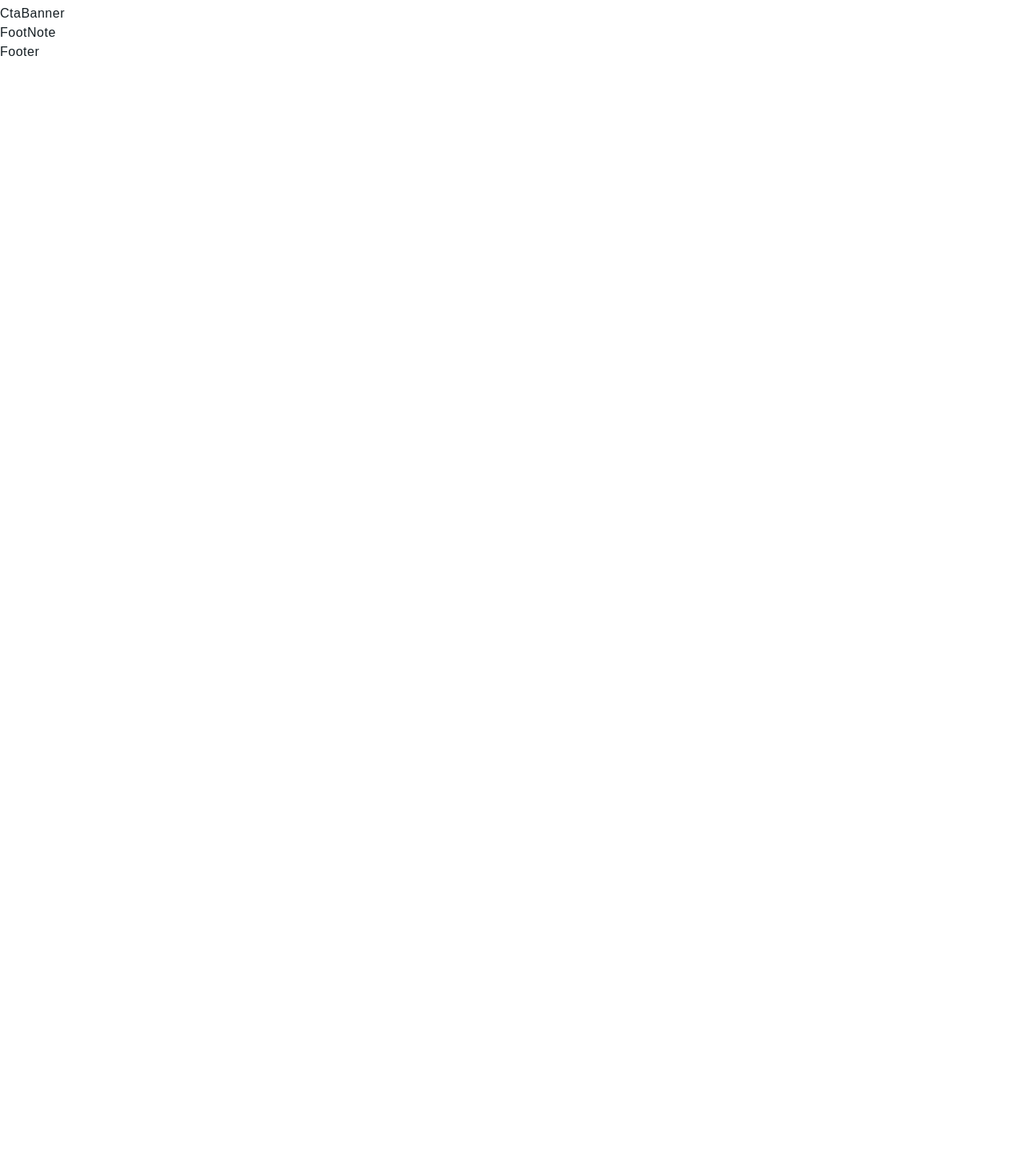
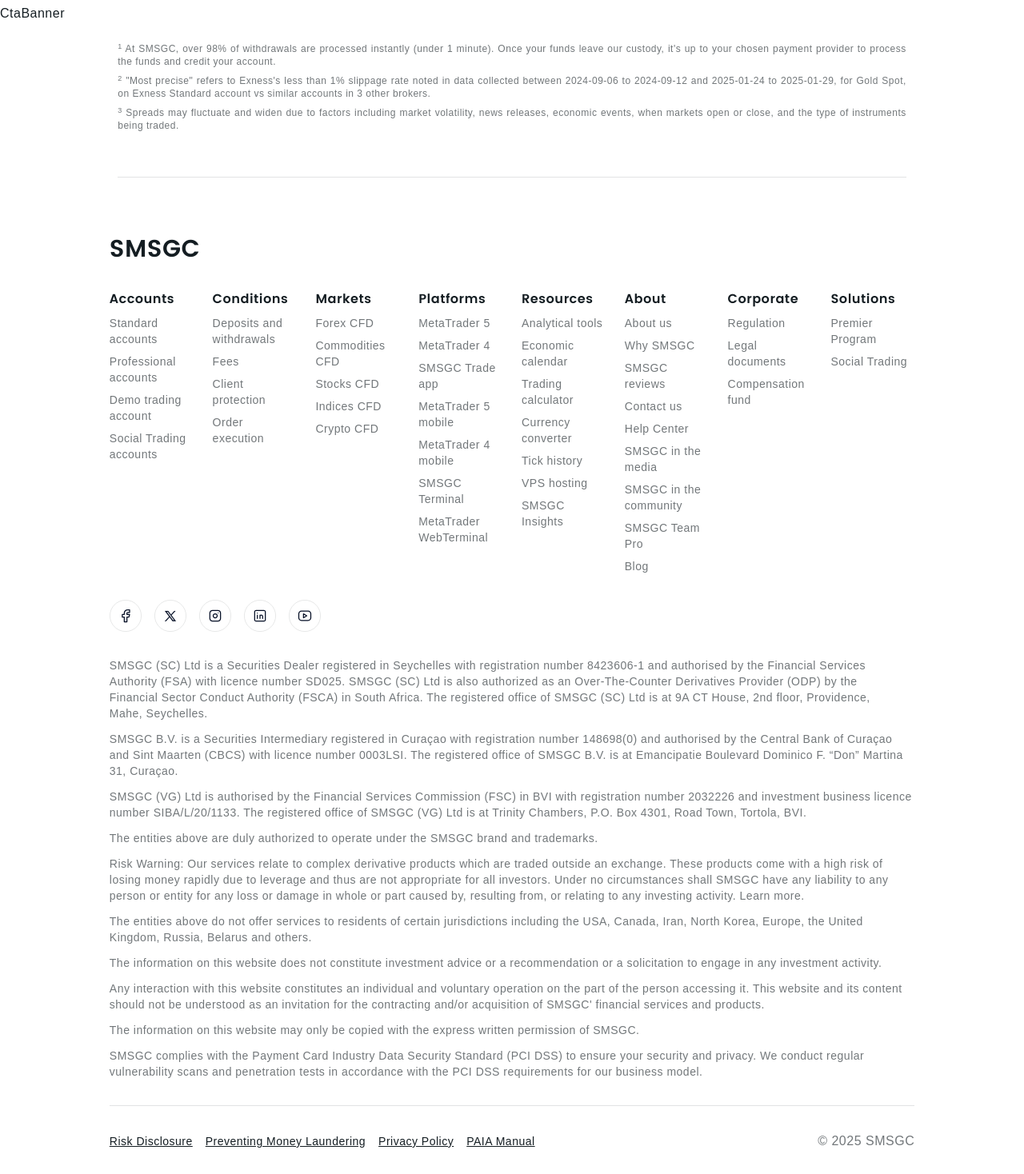
Before and after one commit to saikatg347/smsgc-frontend, a React (Vite) app: page /#/ in a window 1280 px wide. Shown: the part 3902-5370 px from the top of the page at 80% size. Before the commit the page ends 3979 px from the top, so only its background shows below. Built offline with nearby package versions, Linux system fonts and the light colour scheme; a web font is replaced by a local one.

Commit message:
added footnote and footer

```diff
--- a/src/components/Footer.jsx
+++ b/src/components/Footer.jsx
@@ -1,6 +1,209 @@
+const footerLinks = [
+  {
+    title: "Accounts",
+    links: [
+      "Standard accounts",
+      "Professional accounts",
+      "Demo trading account",
+      "Social Trading accounts",
+    ],
+  },
+
+  {
+    title: "Conditions",
+    links: [
+      "Deposits and withdrawals",
+      "Fees",
+      "Client protection",
+      "Order execution",
+    ],
+  },
+  {
+    title: "Markets",
+    links: [
+      "Forex CFD",
+      "Commodities CFD",
+      "Stocks CFD",
+      "Indices CFD",
+      "Crypto CFD",
+    ],
+  },
+  {
+    title: "Platforms",
+    links: [
+      "MetaTrader 5",
+      "MetaTrader 4",
+      "SMSGC Trade app",
+      "MetaTrader 5 mobile",
+      "MetaTrader 4 mobile",
+      "SMSGC Terminal",
+      "MetaTrader WebTerminal",
+    ],
+  },
+
+  {
+    title: "Resources",
+    links: [
+      "Analytical tools",
+      "Economic calendar",
+      "Trading calculator",
+      "Currency converter",
+      "Tick history",
+      "VPS hosting",
+      "SMSGC Insights",
+    ],
+  },
+
+  {
+    title: "About",
+    links: [
+      "About us",
+      "Why SMSGC",
+      "SMSGC reviews",
+      "Contact us",
+      "Help Center",
+      "SMSGC in the media",
+      "SMSGC in the community",
+      "SMSGC Team Pro",
+      "Blog",
+    ],
+  },
+
+  {
+    title: "Corporate",
+    links: ["Regulation", "Legal documents", "Compensation fund"],
+  },
+  {
+    title: "Solutions",
+    links: ["Premier Program", "Social Trading"],
+  },
+];
+
 function Footer() {
   return (
-    <footer>Footer</footer>
-  )
+    <footer className="p-6 sm:p-12">
+      <div className="mx-auto lg:w-[85%] flex flex-col gap-8">
+        <h3 className="text-3xl font-semibold font-poppins text-primary-text">
+          SMSGC
+        </h3>
+
+        <div className="grid grid-cols-2 md:grid-cols-3 lg:grid-cols-8 gap-6">
+          {footerLinks.map((section, idx) => (
+            <div key={idx}>
+              <h6 className="font-semibold text-sm lg:text-base font-poppins text-primary-text mb-2">
+                {section.title}
+              </h6>
+              <ul className="space-y-2">
+                {section.links.map((link, linkIdx) => (
+                  <li
+                    key={linkIdx}
+                    className="text-xs lg:text-sm text-primary-text-g font-grotesk hover:underline cursor-pointer"
+                  >
+                    {link}
+                  </li>
+                ))}
+              </ul>
+            </div>
+          ))}
+        </div>
+
+        <div className="flex items-center gap-4">
+          <img src="./assets/images/facebook.svg" className="w-10" />
+          <img src="./assets/images/twitter.svg" className="w-10" />
+          <img src="./assets/images/instagram.svg" className="w-10" />
+          <img src="./assets/images/linkedin.svg" className="w-10" />
+          <img src="./assets/images/youtube.svg" className="w-10" />
+        </div>
+
+        <div className="space-y-3 text-primary-text-g text-xs lg:text-sm text-pretty">
+          <p>
+            SMSGC (SC) Ltd ​is a Securities Dealer registered in Seychelles
+            with registration number 8423606-1 and authorised by the Financial
+            Services Authority (FSA) with licence number SD025. SMSGC (SC) Ltd
+            is also authorized as an Over-The-Counter Derivatives Provider (ODP)
+            by the Financial Sector Conduct Authority (FSCA) in South Africa.
+            The registered office of SMSGC (SC) Ltd is at 9A CT House, 2nd
+            floor, Providence, Mahe, Seychelles.
+          </p>
+          <p>
+            SMSGC B.V. is a Securities Intermediary registered in Curaçao with
+            registration number 148698(0) and authorised by the Central Bank of
+            Curaçao and Sint Maarten (CBCS) with licence number 0003LSI. The
+            registered office of SMSGC B.V. is at Emancipatie Boulevard Dominico
+            F. “Don” Martina 31, Curaçao.
+          </p>
+          <p>
+            SMSGC (VG) Ltd is authorised by the Financial Services Commission
+            (FSC) in BVI with registration number 2032226 and investment
+            business licence number SIBA/L/20/1133. The registered office of
+            SMSGC (VG) Ltd is at Trinity Chambers, P.O. Box 4301, Road Town,
+            Tortola, BVI.
+          </p>
+
+          <p>
+            The entities above are duly authorized to operate under the SMSGC
+            brand and trademarks.
+          </p>
+
+          <p>
+            Risk Warning: Our services relate to complex derivative products
+            which are traded outside an exchange. These products come with a
+            high risk of losing money rapidly due to leverage and thus are not
+            appropriate for all investors. Under no circumstances shall SMSGC
+            have any liability to any person or entity for any loss or damage in
+            whole or part caused by, resulting from, or relating to any
+            investing activity. Learn more.
+          </p>
+
+          <p>
+            The entities above do not offer services to residents of certain
+            jurisdictions including the USA, Canada, Iran, North Korea, Europe,
+            the United Kingdom, Russia, Belarus and others.
+          </p>
+
+          <p>
+            The information on this website does not constitute investment
+            advice or a recommendation or a solicitation to engage in any
+            investment activity.
+          </p>
+
+          <p>
+            Any interaction with this website constitutes an individual and
+            voluntary operation on the part of the person accessing it. This
+            website and its content should not be understood as an invitation
+            for the contracting and/or acquisition of SMSGC' financial services
+            and products.
+          </p>
+
+          <p>
+            The information on this website may only be copied with the express
+            written permission of SMSGC.
+          </p>
+
+          <p>
+            SMSGC complies with the Payment Card Industry Data Security Standard
+            (PCI DSS) to ensure your security and privacy. We conduct regular
+            vulnerability scans and penetration tests in accordance with the PCI
+            DSS requirements for our business model.
+          </p>
+        </div>
+
+        <div className="widthborder-0 border-b border-[#141d221f]"></div>
+
+        <div className="flex flex-col sm:flex-row justify-between sm:items-center gap-6 sm:gap-0">
+          <div className="flex flex-col sm:flex-row text-primary-text text-xs md:text-sm gap-4">
+            <a href="#" className="underline">Risk Disclosure</a>
+            <a href="#" className="underline">Preventing Money Laundering</a>
+            <a href="#" className="underline">Privacy Policy</a>
+            <a href="#" className="underline">PAIA Manual</a>
+          </div>
+
+          <p className="text-primary-text-g">© 2025 SMSGC</p>
+        </div>
+
+        <img src="./assets/images/pci-dss.svg" className="w-32 h-full object-cover" />
+      </div>
+    </footer>
+  );
 }
-export default Footer
+export default Footer;
--- a/src/sections/Home/FootNote.jsx
+++ b/src/sections/Home/FootNote.jsx
@@ -1,6 +1,27 @@
 function FootNote() {
   return (
-    <section>FootNote</section>
-  )
+    <section className="p-6 text-[10px] lg:text-xs text-primary-text-g font-grotesk ">
+      <div className="mx-auto flex flex-col gap-2 text-justify lg:w-[80%]">
+        <p>
+          <sup>1</sup> At SMSGC, over 98% of withdrawals are processed instantly
+          (under 1 minute). Once your funds leave our custody, it's up to your
+          chosen payment provider to process the funds and credit your account.
+        </p>
+        <p>
+          <sup>2</sup> "Most precise" refers to Exness's less than 1% slippage
+          rate noted in data collected between 2024-09-06 to 2024-09-12 and
+          2025-01-24 to 2025-01-29, for Gold Spot, on Exness Standard account vs
+          similar accounts in 3 other brokers.
+        </p>
+        <p>
+          <sup>3</sup> Spreads may fluctuate and widen due to factors including
+          market volatility, news releases, economic events, when markets open
+          or close, and the type of instruments being traded.
+        </p>
+
+        <div className="widthborder-0 border-b border-[#141d221f] mt-2 lg:mt-4 xl:mt-12"></div>
+      </div>
+    </section>
+  );
 }
-export default FootNote
+export default FootNote;
```
